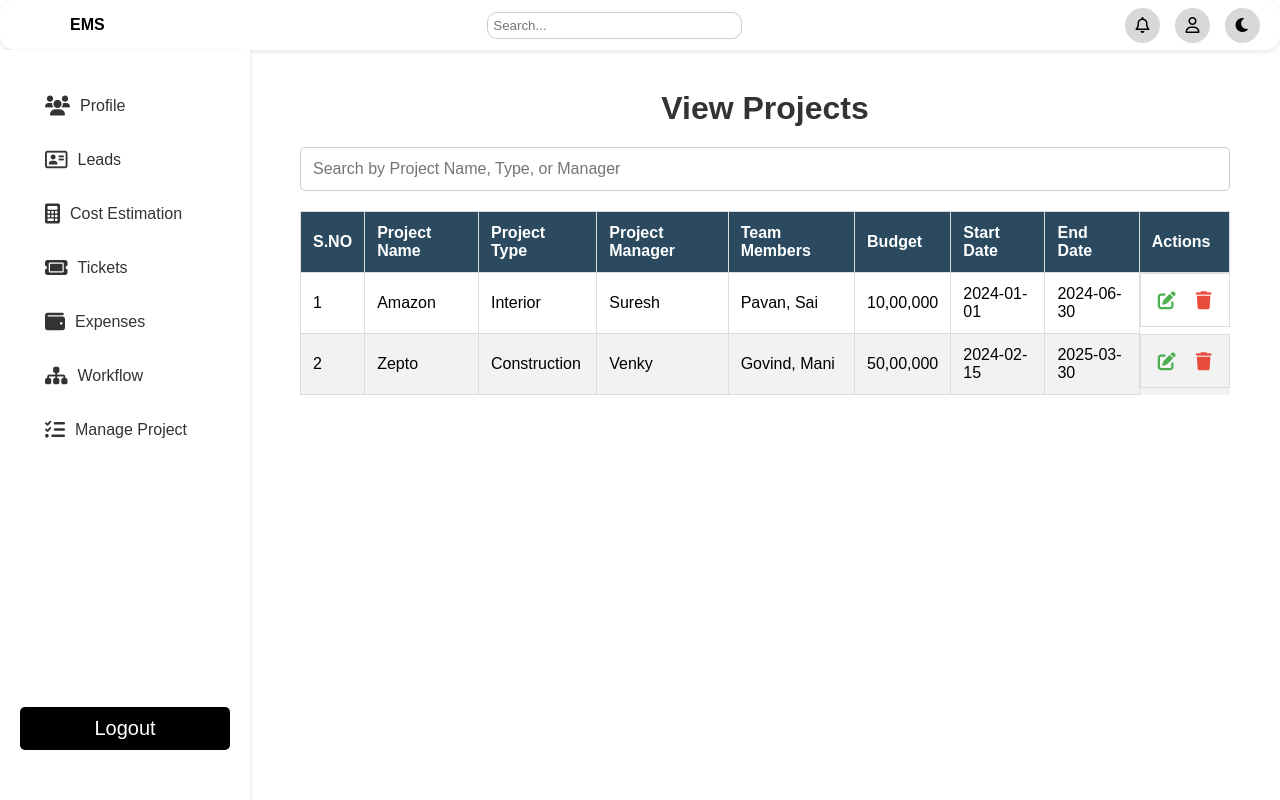
After one commit to SaanvikaSolutions/Employee_Management_System, a PHP site: page /View-Project.php in a window 1280 px wide. The commit adds this page. Run offline with PHP 8.4, Linux system fonts and the light colour scheme.

Commit message:
View-Projects page and Create Projects Pages

```diff
--- /dev/null
+++ b/CSS/View-Project.css
@@ -0,0 +1,135 @@
+body {
+    /* font-family: Arial, sans-serif; */
+    margin: 0;
+    padding: 0;
+}
+
+.ViewProjectSection {
+    margin-top: 20px;
+    width: 100%;
+    background: white;
+    padding: 20px;
+    border-radius: 8px;
+    margin-left: 30px;
+    margin-right: 30px;
+}
+
+.ViewProjectTitle {
+    text-align: center;
+    margin-bottom: 20px;
+    color: #333;
+}
+
+.ViewProjectSearchBar {
+    width: 100%;
+    padding: 12px;
+    margin-bottom: 20px;
+    border: 1px solid #ccc;
+    border-radius: 5px;
+    font-size: 16px;
+    box-sizing: border-box;
+}
+
+.ViewProjectTableWrapper {
+    width: 100%;
+    overflow-x: auto;
+    margin-bottom: 20px;
+}
+
+/* Styling for the project table */
+.ViewProjectTable {
+    width: 100%;
+    border-collapse: collapse;
+}
+
+.ViewProjectTable th,
+.ViewProjectTable td {
+    border: 1px solid #ddd;
+    padding: 12px;
+    text-align: left;
+}
+
+.ViewProjectTable th {
+    background-color: #2b4a5f;
+    color: white;
+    font-weight: bold;
+}
+
+.ViewProjectTable tr:nth-child(even) {
+    background-color: #f2f2f2;
+}
+
+.ViewProjectTable tr:hover {
+    background-color: #e0e0e0;
+}
+
+
+.action-buttons {
+    display: flex;
+    gap: 10px;
+    justify-content: center;
+}
+
+.action-buttons i {
+    font-size: 18px;
+    cursor: pointer;
+    padding: 5px;
+    border-radius: 5px;
+    transition: background-color 0.3s ease;
+}
+
+.action-buttons .edit-button {
+    color: #4CAF50;
+}
+
+.action-buttons .edit-button:hover {
+    background-color: #e7f7e5;
+}
+
+.action-buttons .delete-button {
+    color: #e74c3c;
+}
+
+.action-buttons .delete-button:hover {
+    background-color: #f8d7da;
+}
+
+
+@media (max-width: 768px) {
+    .ViewProjectTable {
+        font-size: 14px;
+    }
+
+    .ViewProjectSearchBar {
+        font-size: 14px;
+        padding: 10px;
+    }
+
+    .ViewProjectTable th,
+    .ViewProjectTable td {
+        padding: 10px;
+    }
+
+    .action-buttons {
+        gap: 8px;
+    }
+
+    .action-buttons i {
+        font-size: 16px;
+    }
+}
+
+@media (max-width: 400px) {
+    .ViewProjectTable {
+        font-size: 13px;
+    }
+
+    .ViewProjectSearchBar {
+        font-size: 12px;
+        padding: 8px;
+    }
+
+    .action-buttons i {
+        font-size: 14px;
+    }
+}
--- a/Dashboard.php
+++ b/Dashboard.php
@@ -103,6 +103,17 @@
                         <li><a href="#">Flows</a></li>
                     </ul>
                 </li>
+
+                <li class="Dashboard-dropdown">
+                    <a href="javascript:void(0);" onclick="toggleDropdown('ManageProject-dropdown')">
+                    <i class="fa-solid fa-tasks Dashboard-icon-small"></i>
+                    Manage Project
+                    </a>
+                    <ul id="ManageProject-dropdown" class="Dashboard-submenu">
+                        <li><a href="Create-Project.php">Create Project</a></li>
+                        <li><a href="View-Project.php">View Project</a></li>
+                    </ul>
+                </li>
             </ul>
             <button class="Dashboard-logout-button">Logout</button>
         </nav>
--- /dev/null
+++ b/JS/View-Project.js
@@ -0,0 +1,16 @@
+document.getElementById('searchBar').addEventListener('keyup', function () {
+    const filter = this.value.toLowerCase();
+    const rows = document.querySelectorAll('#projectData tr');
+
+    rows.forEach(row => {
+        const name = row.cells[1].textContent.toLowerCase();
+        const type = row.cells[2].textContent.toLowerCase();
+        const manager = row.cells[3].textContent.toLowerCase();
+
+        if (name.includes(filter) || type.includes(filter) || manager.includes(filter)) {
+            row.style.display = '';
+        } else {
+            row.style.display = 'none';
+        }
+    });
+});
--- /dev/null
+++ b/View-Project.php
@@ -0,0 +1,76 @@
+<!DOCTYPE html>
+<html lang="en">
+<head>
+    <meta charset="UTF-8">
+    <meta name="viewport" content="width=device-width, initial-scale=1.0">
+    <title>View Projects Table</title>
+    <link rel="stylesheet" href="https://cdnjs.cloudflare.com/ajax/libs/font-awesome/6.0.0-beta3/css/all.min.css">
+    <link rel="stylesheet" href="CSS/View-Project.css">
+    <link rel="stylesheet" href="CSS/Dashboard.css">
+</head>
+<body>
+    <?php
+    include('./Dashboard.php');
+    ?>
+
+    <div class="ViewProjectSection">
+        <h1 class="ViewProjectTitle">View Projects</h1>
+        <input type="text" id="searchBar" class="ViewProjectSearchBar"
+            placeholder="Search by Project Name, Type, or Manager">
+        <div class="ViewProjectTableWrapper">
+            <table class="ViewProjectTable">
+                <thead>
+                    <tr>
+                        <th>S.NO</th>
+                        <th>Project Name</th>
+                        <th>Project Type</th>
+                        <th>Project Manager</th>
+                        <th>Team Members</th>
+                        <th>Budget</th>
+                        <th>Start Date</th>
+                        <th>End Date</th>
+                        <th>Actions</th>
+                    </tr>
+                </thead>
+                <tbody id="projectData">
+                    <tr>
+                        <td>1</td>
+                        <td>Amazon</td>
+                        <td>Interior</td>
+                        <td>Suresh</td>
+                        <td>Pavan, Sai</td>
+                        <td>10,00,000</td>
+                        <td>2024-01-01</td>
+                        <td>2024-06-30</td>
+                        <td class="action-buttons">
+                            <a href="https://your-link-here.com">
+                                <i class="fa-solid fa-pen-to-square edit-button"></i>
+                            </a>
+
+                            <i class="fa-solid fa-trash delete-button"></i>
+                        </td>
+                    </tr>
+                    <tr>
+                        <td>2</td>
+                        <td>Zepto</td>
+                        <td>Construction</td>
+                        <td>Venky</td>
+                        <td>Govind, Mani</td>
+                        <td>50,00,000</td>
+                        <td>2024-02-15</td>
+                        <td>2025-03-30</td>
+                        <td class="action-buttons">
+                            <a href="https://your-link-here.com">
+                                <i class="fa-solid fa-pen-to-square edit-button"></i>
+                            </a>
+                            <i class="fa-solid fa-trash delete-button"></i>
+                        </td>
+                    </tr>
+                </tbody>
+            </table>
+        </div>
+    </div>
+</body>
+<script src="JS/View-Project.js"></script>
+<script src="JS/Dashboard.js"></script>
+</html>
```
Also changed, not shown: CSS/Create-Project.css (added, +108 -0 lines), Create-Project.php (added, +83 -0 lines), SpecialDashboard.js (+11 -0 lines).
